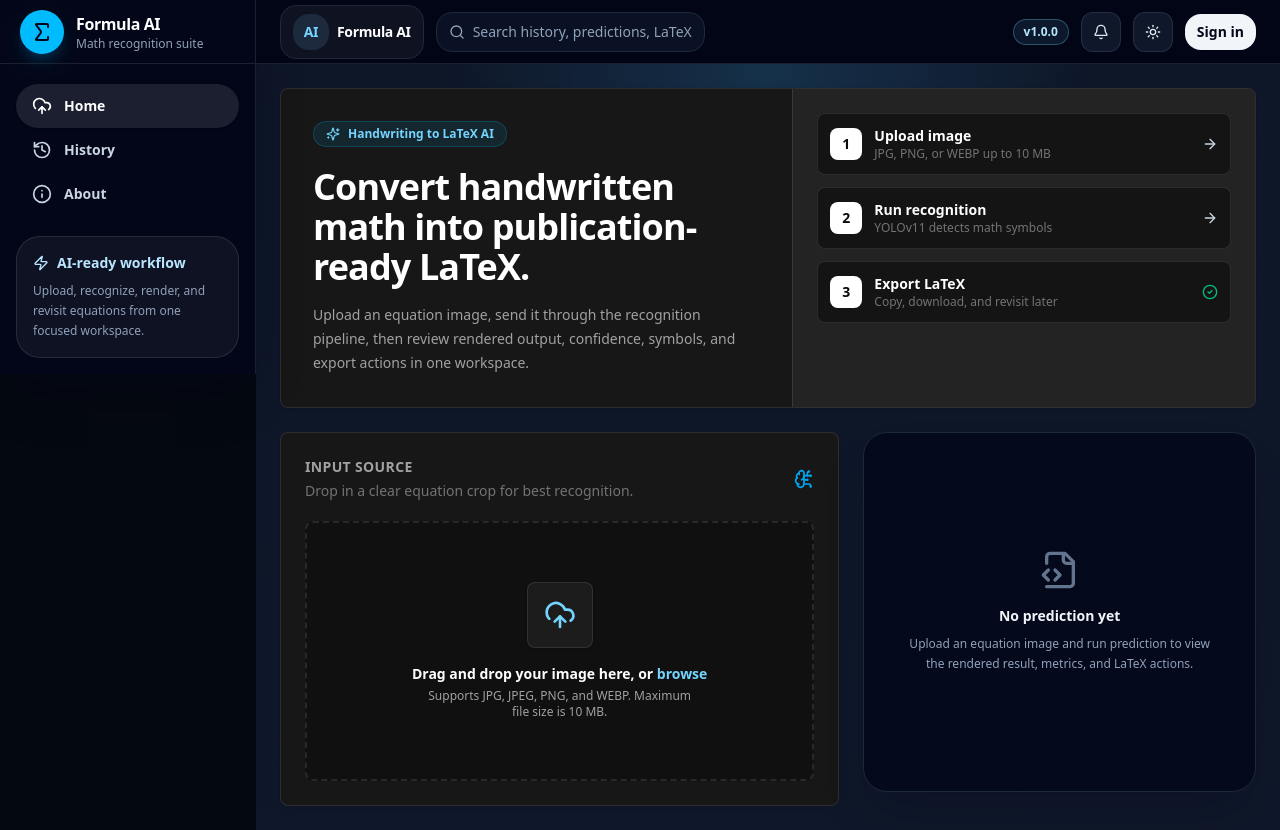
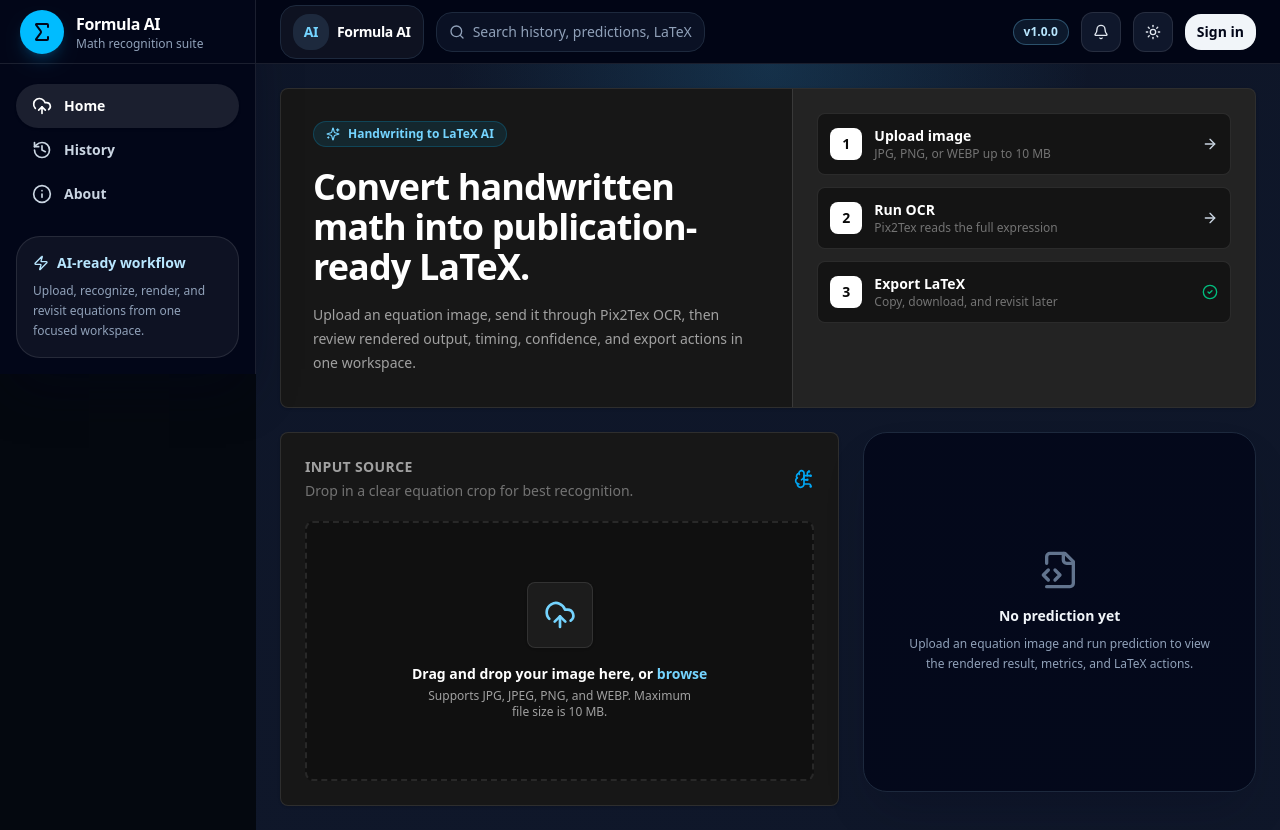
Before and after one commit to AdityaKarippadathUdai/Handwritten-Mathematical-Expression-Recognition, a React (Vite) app in the folder frontend/: page / in a window 1280 px wide. Built offline with nearby package versions, Linux system fonts and the light colour scheme.

Commit message:
updated home page to show pix2tex instead of yolo

```diff
--- a/frontend/src/pages/Home.jsx
+++ b/frontend/src/pages/Home.jsx
@@ -7,7 +7,7 @@
 
 const workflow = [
   ['Upload image', 'JPG, PNG, or WEBP up to 10 MB'],
-  ['Run recognition', 'YOLOv11 detects math symbols'],
+  ['Run OCR', 'Pix2Tex reads the full expression'],
   ['Export LaTeX', 'Copy, download, and revisit later'],
 ]
 
@@ -54,8 +54,13 @@
       const nextResult = {
         latex: response.data.latex || '',
         confidence: response.data.confidence !== undefined ? response.data.confidence : 0.95,
-        symbols_detected: response.data.symbols_detected || 0,
         processing_time_ms: response.data.processing_time_ms || 0,
+        preprocessing_time_ms: response.data.preprocessing_time_ms || 0,
+        ocr_time_ms: response.data.ocr_time_ms || 0,
+        confidence_source: response.data.confidence_source || 'unknown',
+        prediction_id: response.data.prediction_id || '',
+        image_path: response.data.image_path || '',
+        created_at: response.data.created_at || '',
       }
       setResult(nextResult)
       showToast({
@@ -86,7 +91,7 @@
               Convert handwritten math into publication-ready LaTeX.
             </h1>
             <p className="mt-4 max-w-2xl text-sm leading-6 text-slate-600 dark:text-neutral-400">
-              Upload an equation image, send it through the recognition pipeline, then review rendered output, confidence, symbols, and export actions in one workspace.
+              Upload an equation image, send it through Pix2Tex OCR, then review rendered output, timing, confidence, and export actions in one workspace.
             </p>
           </div>
 
```
